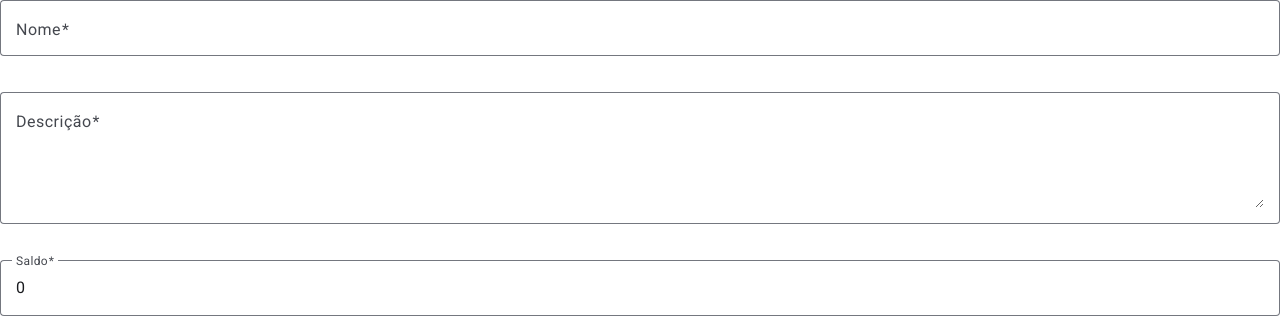
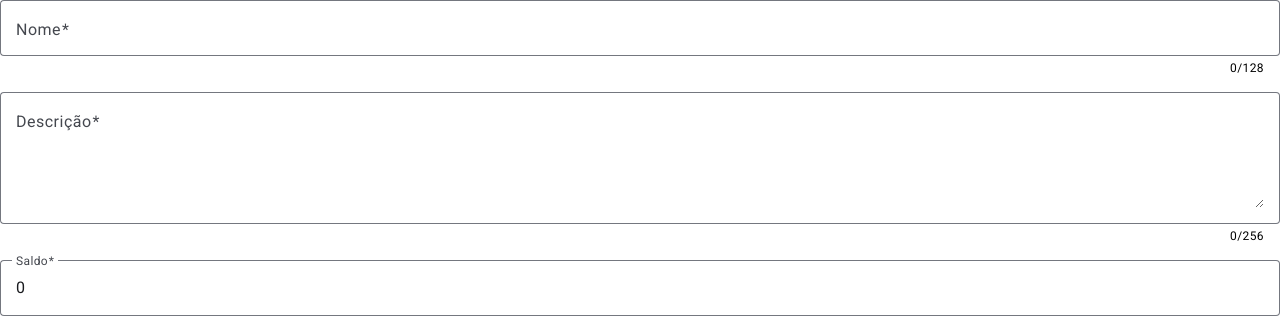
Before and after one commit to arthurqueiroz4/korp-test, an Angular app in the folder frontend/: page /products/new in a window 1280 px wide. Shown: the top 318 px of the page. Built offline with nearby package versions, Linux system fonts and the light colour scheme.

Commit message:
[Frontend](feature) Add Length Validation on Product Form

```diff
--- a/frontend/src/app/components/product-form/product-form.component.html
+++ b/frontend/src/app/components/product-form/product-form.component.html
@@ -2,16 +2,24 @@
   <mat-form-field appearance="outline" class="full-width">
     <mat-label>Nome</mat-label>
     <input matInput formControlName="name" placeholder="Digite o nome do produto">
+    <mat-hint align="end">{{productForm.get('name')?.value?.length || 0}}/128</mat-hint>
     <mat-error *ngIf="productForm.get('name')?.hasError('required')">
       Nome é obrigatório
+    </mat-error>
+    <mat-error *ngIf="productForm.get('name')?.hasError('maxlength')">
+      Nome deve ter no máximo 128 caracteres
     </mat-error>
   </mat-form-field>
 
   <mat-form-field appearance="outline" class="full-width">
     <mat-label>Descrição</mat-label>
     <textarea matInput formControlName="description" placeholder="Digite a descrição do produto"></textarea>
+    <mat-hint align="end">{{productForm.get('description')?.value?.length || 0}}/256</mat-hint>
     <mat-error *ngIf="productForm.get('description')?.hasError('required')">
       Descrição é obrigatória
+    </mat-error>
+    <mat-error *ngIf="productForm.get('description')?.hasError('maxlength')">
+      Descrição deve ter no máximo 256 caracteres
     </mat-error>
   </mat-form-field>
 
--- a/frontend/src/app/components/product-form/product-form.component.ts
+++ b/frontend/src/app/components/product-form/product-form.component.ts
@@ -34,8 +34,8 @@ export class ProductFormComponent {
     private router: Router
   ) {
     this.productForm = this.fb.group({
-      name: ['', [Validators.required]],
-      description: ['', [Validators.required]],
+      name: ['', [Validators.required, Validators.maxLength(128)]],
+      description: ['', [Validators.required, Validators.maxLength(256)]],
       balance: [0, [Validators.required, Validators.min(0)]]
     });
   }
```
